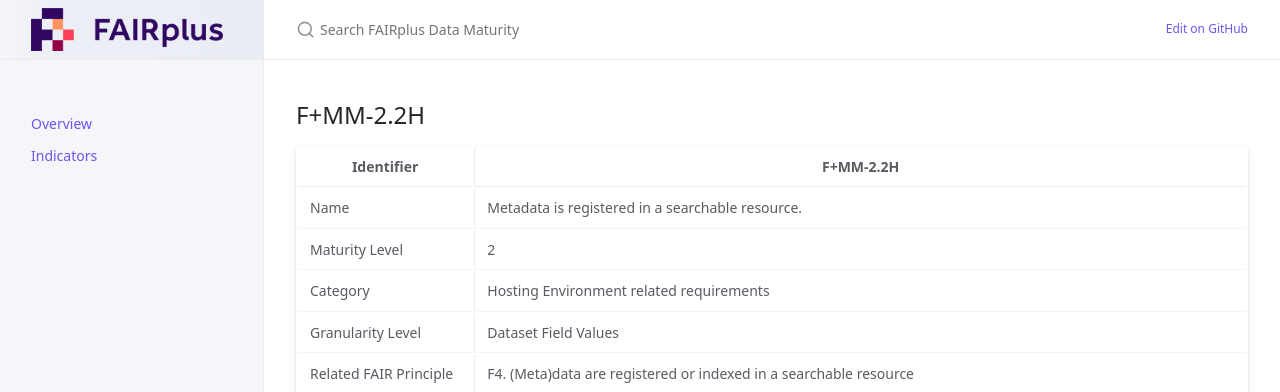
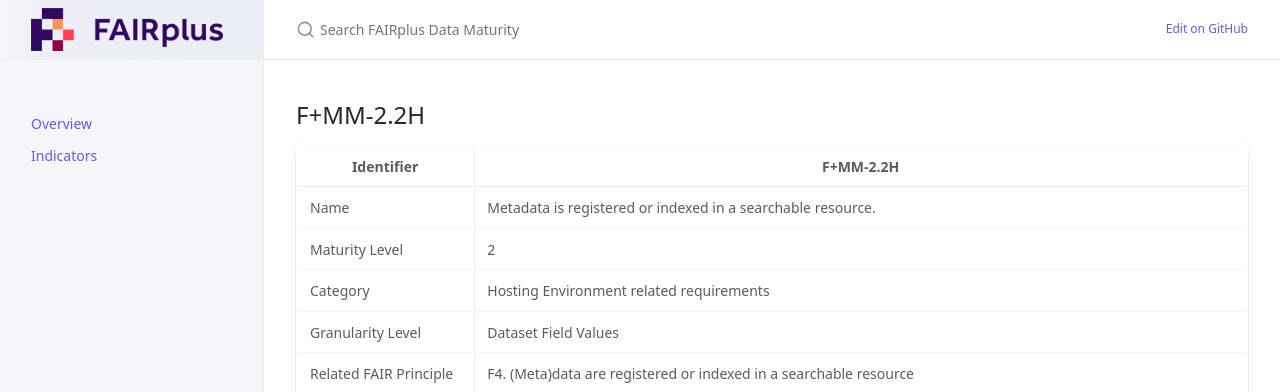
Before and after one commit to FAIRplus/Data-Maturity, a Jekyll site: the page built from docs/_indicators/F. F+MM-2.2H.md, in a window 1280 px wide. Shown: the top 392 px of the page. Built offline with Jekyll 4.4.1, drawn with Linux system fonts in a browser that asks for light colours.

Commit message:
Update F. F+MM-2.2H.md

```diff
--- a/docs/_indicators/F. F+MM-2.2H.md
+++ b/docs/_indicators/F. F+MM-2.2H.md
@@ -8,7 +8,7 @@ nav_exclude: True
 
 | Identifier | F+MM-2.2H |
 | ---------- | ----------|
-| Name | Metadata is registered in a searchable resource. |
+| Name | Metadata is registered or indexed in a searchable resource. |
 | Maturity Level | 2 |
 | Category | Hosting Environment related requirements |
 | Granularity Level | Dataset Field Values |
```
